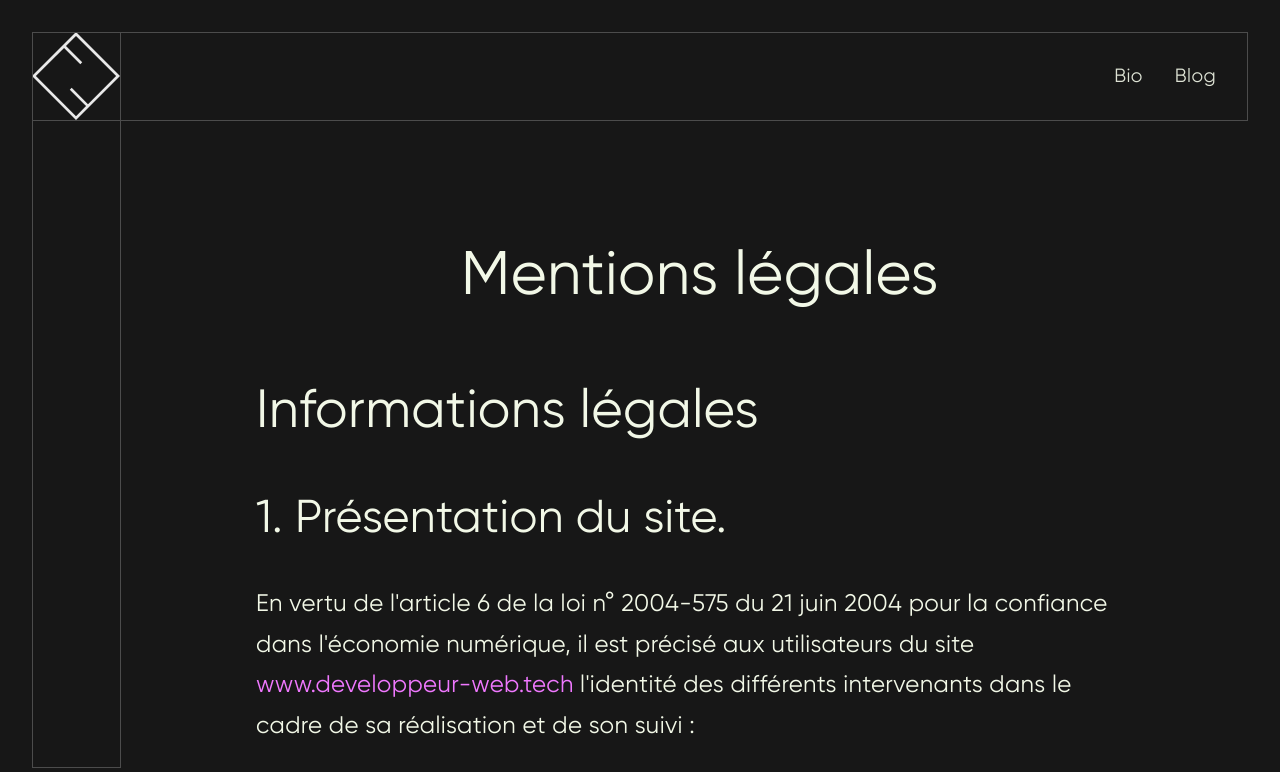
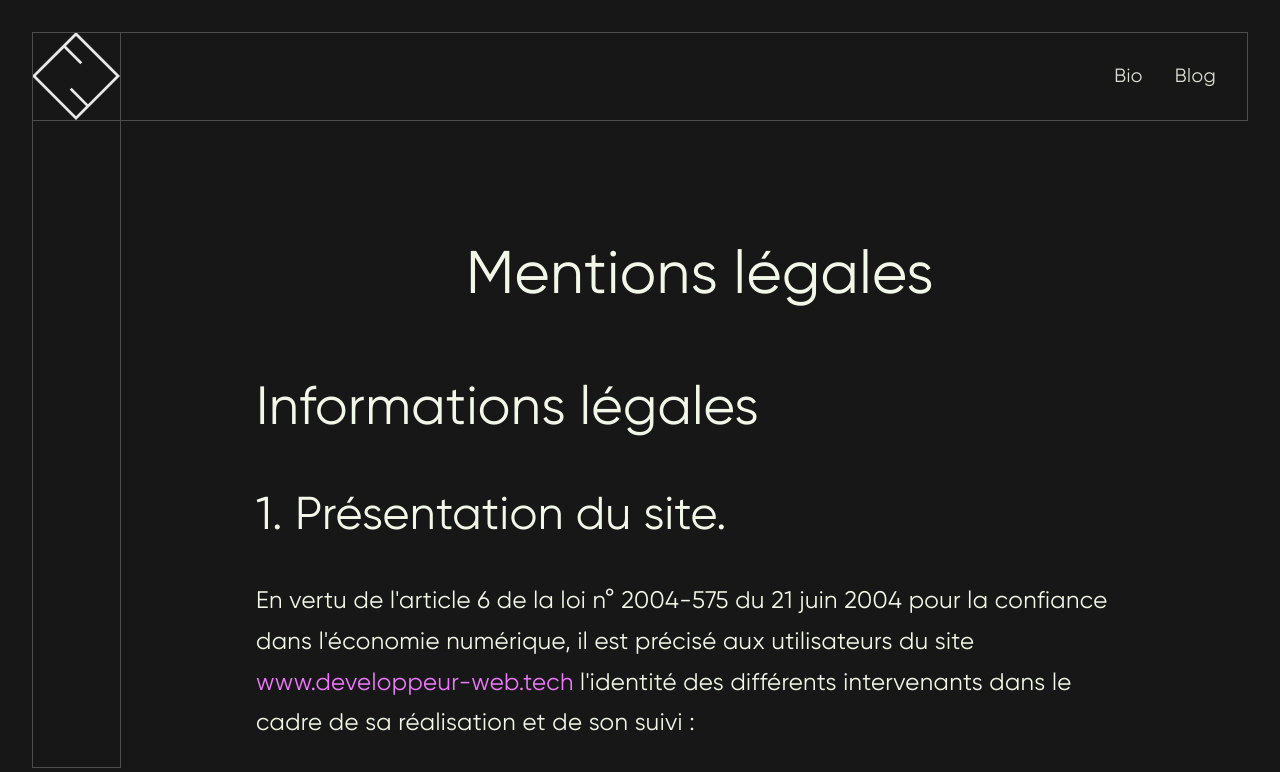
Before and after one commit to barbgegrasse/blog-v2, a Gatsby site: page /mentions-legales in a window 1280 px wide. Shown: the top 772 px of the page. Built offline with nearby package versions, Linux system fonts and the light colour scheme; Gatsby itself is replaced by a stand-in of ours.

Commit message:
update cache

```diff
--- a/src/styles/common/title.js
+++ b/src/styles/common/title.js
@@ -7,13 +7,19 @@ const MainTitle = styled('h1')`
 
   text-align: center;
   font-size: max(4.8vw, 45px);
+
   line-height: 1.1;
   overflow: hidden;
+
+  ${mediaQueries.desktopFlorent} {
+    font-size: max(4.7vw, 45px);
+  }
 
   .highlight {
     display: block;
     color: ${theme.colors.primary};
   }
+
   .toulouse {
     font-size: max(3.5vw, 30px);
     font-family: ${theme.fonts.main};
```
Also changed, not shown: netlify.toml.
